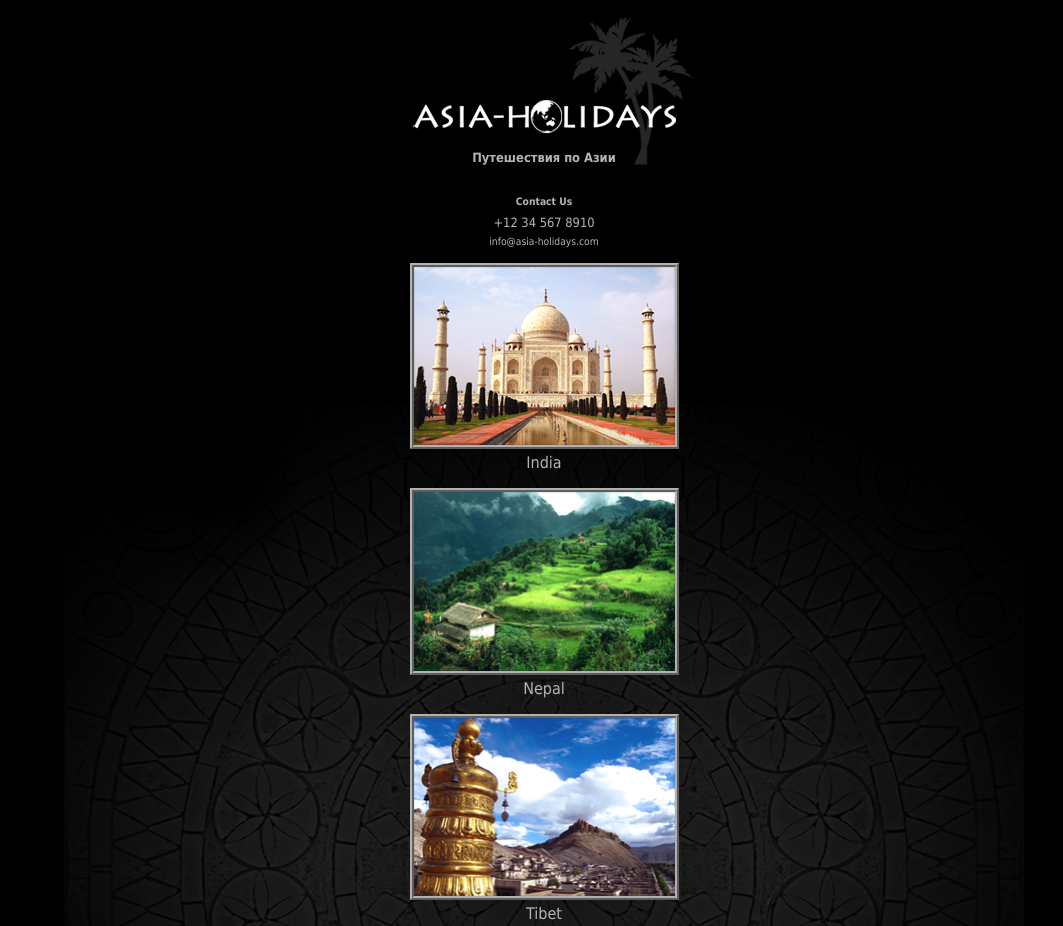
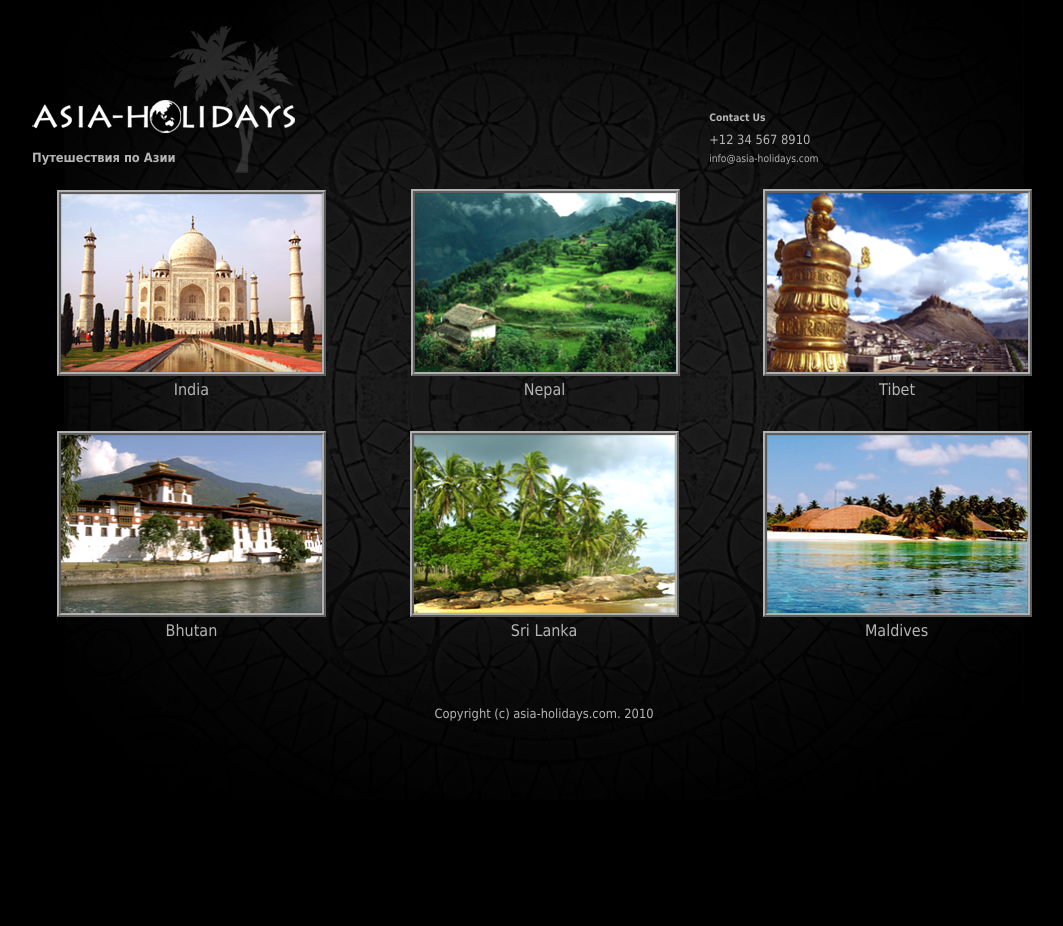
Before and after one commit to Nata25/html_3-asia, a plain HTML site: page asia.html in a window 1280 px wide. Shown: the top 926 px of the page, without its empty margins (96-1159 px from the left). After the commit the page ends 800 px from the top, so only its background shows below. Drawn offline with Linux system fonts and the light colour scheme.

Commit message:
Styles for min-width 768px

```diff
--- a/css/style.css
+++ b/css/style.css
@@ -41,7 +41,6 @@ header {
 .logo {
     background: url('../img/palm-tree.png') no-repeat right bottom;
     overflow: visible;
-    /*text-align: center;*/
 }
 
 .logo > img {
@@ -73,7 +72,27 @@ footer {
 
   /* Small Devices, Tablets */
   @media only screen and (min-width : 768px) {
+        header {
+            width: 100%;
+            text-align: inherit;
+        }
 
+        .logo,
+        .contacts {
+            display: inline-block;
+        }
+
+        .logo {
+            margin-left: 10%;
+        }
+
+        .contacts {
+            margin-left: 32%;
+        }
+
+        main figure {
+            display: inline-block;
+        }
   }
 
   /* Medium Devices, Desktops */
```
